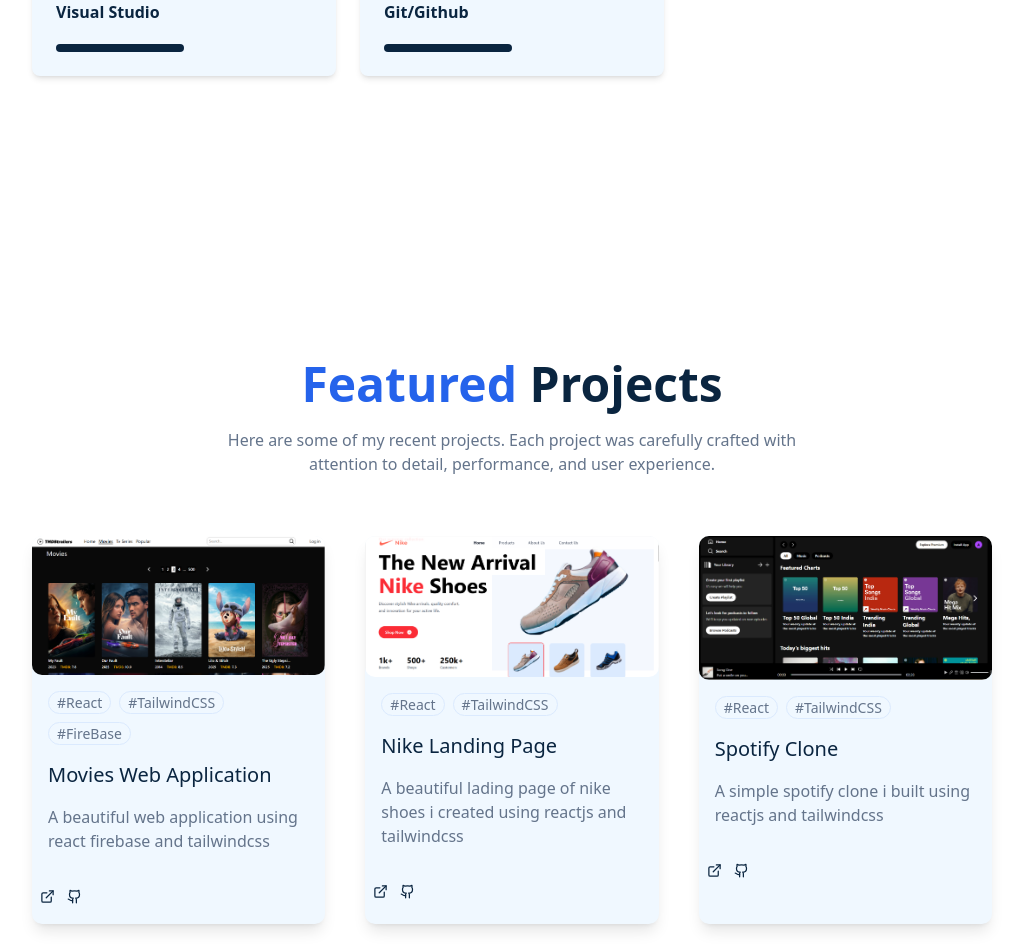
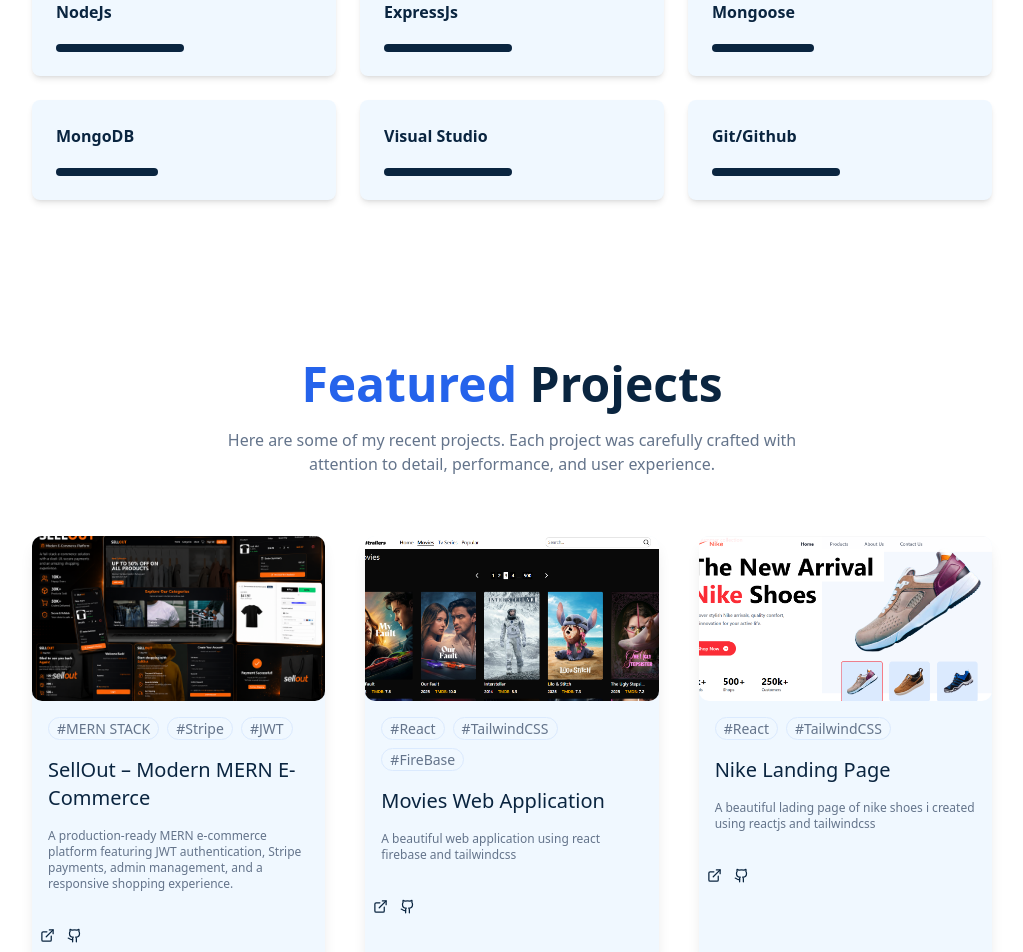
Before and after one commit to lkhyal12/abTech1, a React (Vite) app: page / in a window 1280 px wide. Shown: the part 2180-3132 px from the top of the page, without its empty margins (128-1151 px from the left). Built offline with nearby package versions, Linux system fonts and the light colour scheme.

Commit message:
adding sellout app

```diff
--- a/src/App.jsx
+++ b/src/App.jsx
@@ -19,7 +19,7 @@
       <NavBar />
       <ImageLayOut setLayoutImg={setLayoutImg} layoutImg={layoutImg} />
       <StarsBackground />
-      <main>
+      <main className="overflow-x-hidden">
         <Hero />
         <About />
         <Skills />
--- a/src/index.css
+++ b/src/index.css
@@ -3,7 +3,9 @@
 @tailwind base;
 @tailwind components;
 @tailwind utilities;
-
+body {
+  overflow-x: hidden;
+}
 @layer base {
   /* :root {
     --primary-color: #111111;
--- a/src/sections/About.jsx
+++ b/src/sections/About.jsx
@@ -27,7 +27,9 @@
         duration: 0.5,
         scrollTrigger: {
           trigger: ".contentContainer",
-          start: "top 60%",
+          start: "top bottom",
+          end: "bottom 50%",
+          scrub: true,
         },
       });
 
@@ -38,7 +40,9 @@
         duration: 0.5,
         scrollTrigger: {
           trigger: ".contentContainer",
-          start: "top 60%",
+          start: "top 100%",
+          end: "bottom bottom",
+          scrub: true,
         },
       });
     },
@@ -48,7 +52,7 @@
     <section
       ref={aboutRef}
       id="about"
-      className=" relative z-10 min-h-screen flex flex-col justify-center items-center px-4 pt-20 sm:px-5 md:px-10 lg:px-30 xl:px-40
+      className=" relative z-10 min-h-screen flex flex-col justify-center items-center px-4 pt-20 overflow-x-hideen sm:px-5 md:px-10 lg:px-30 xl:px-40
       "
     >
       <h1 className="sectionTitle text-secondary">
--- a/src/sections/Contact.jsx
+++ b/src/sections/Contact.jsx
@@ -38,7 +38,9 @@
         duration: 0.5,
         scrollTrigger: {
           trigger: ".contentContainer",
-          start: "top 60%",
+          start: "top 100%",
+          end: "bottom bottom",
+          scrub: true,
         },
       });
 
@@ -49,7 +51,9 @@
         duration: 0.5,
         scrollTrigger: {
           trigger: ".contentContainer",
-          start: "top 60%",
+          start: "top 100%",
+          end: "bottom bottom",
+          scrub: true,
         },
       });
     },
--- a/src/sections/Hero.jsx
+++ b/src/sections/Hero.jsx
@@ -2,7 +2,7 @@
 import React, { useEffect, useState } from "react";
 const words = [
   "Baami Abdelali",
-  "A Frontend Developer",
+  "A Full Stack Developer",
   "A React Enthusiast",
   "A UI Designer",
 ];
@@ -15,7 +15,6 @@
     let word = words[idx];
     let isDeleting = false;
     let text = "";
-    let wordIdx = 0;
     let timer;
     function type() {
       if (isDeleting) {
--- a/src/sections/Projects.jsx
+++ b/src/sections/Projects.jsx
@@ -4,11 +4,23 @@
 import spotifyImg from "../assets/images/spotify.PNG";
 import zentryImg from "../assets/images/zentry1.PNG";
 import velvetImg from "../assets/images/cocktail.PNG";
+import selloutImg from "../assets/images/sellout.PNG";
 import { ExternalLink, Github } from "lucide-react";
 import { useGSAP } from "@gsap/react";
 import gsap, { ScrollTrigger } from "gsap/all";
 gsap.registerPlugin(ScrollTrigger);
 const projects = [
+  {
+    id: 1,
+    title: "SellOut – Modern MERN E-Commerce",
+    description:
+      "A production-ready MERN e-commerce platform featuring JWT authentication, Stripe payments, admin management, and a responsive shopping experience.",
+    image: selloutImg,
+    tags: ["MERN STACK", "Stripe", "JWT"],
+    demoUrl: "https://sellout-orcin.vercel.app/",
+    githubUrl: "https://github.com/lkhyal12/sellout",
+  },
+
   {
     id: 1,
     title: "Movies Web Application",
@@ -116,7 +128,7 @@
               src={p.image}
               alt={p.title}
               onClick={() => handleChangeImg(p.image)}
-              className="w-full rounded-[10px] cursor-pointer"
+              className="w-full aspect-video object-cover rounded-[10px] cursor-pointer"
             />
 
             <div className="p-4">
@@ -130,7 +142,7 @@
               <h3 className="text-lg text-primary sm:text-xl font-medium  my-4">
                 {p.title}
               </h3>
-              <p className="text-accent">{p.description}</p>
+              <p className="text-accent text-xs">{p.description}</p>
             </div>
 
             <div className="flex items-center gap-3 py-5 px-2">
--- a/src/sections/Skills.jsx
+++ b/src/sections/Skills.jsx
@@ -7,9 +7,13 @@
   { skill: "HTML/CSS", level: 70, category: "frontend" },
   { skill: "Javascript", level: 75, category: "frontend" },
   { skill: "React Js", level: 65, category: "frontend" },
+  { skill: "GSAP", level: 70, category: "frontend" },
   { skill: "NextJs", level: 50, category: "frontend" },
   { skill: "TypeScript", level: 50, category: "frontend" },
-  { skill: "NodeJs", level: 20, category: "backend" },
+  { skill: "NodeJs", level: 50, category: "backend" },
+  { skill: "ExpressJs", level: 50, category: "backend" },
+  { skill: "Mongoose", level: 40, category: "backend" },
+  { skill: "MongoDB", level: 40, category: "backend" },
 
   // algorithms
   // { skill: "Algorithms", level: 60, category: "alogithms" },
```
Also changed, not shown: src/assets/images/http status codes.PNG (added), src/assets/images/sellout.png (added).
